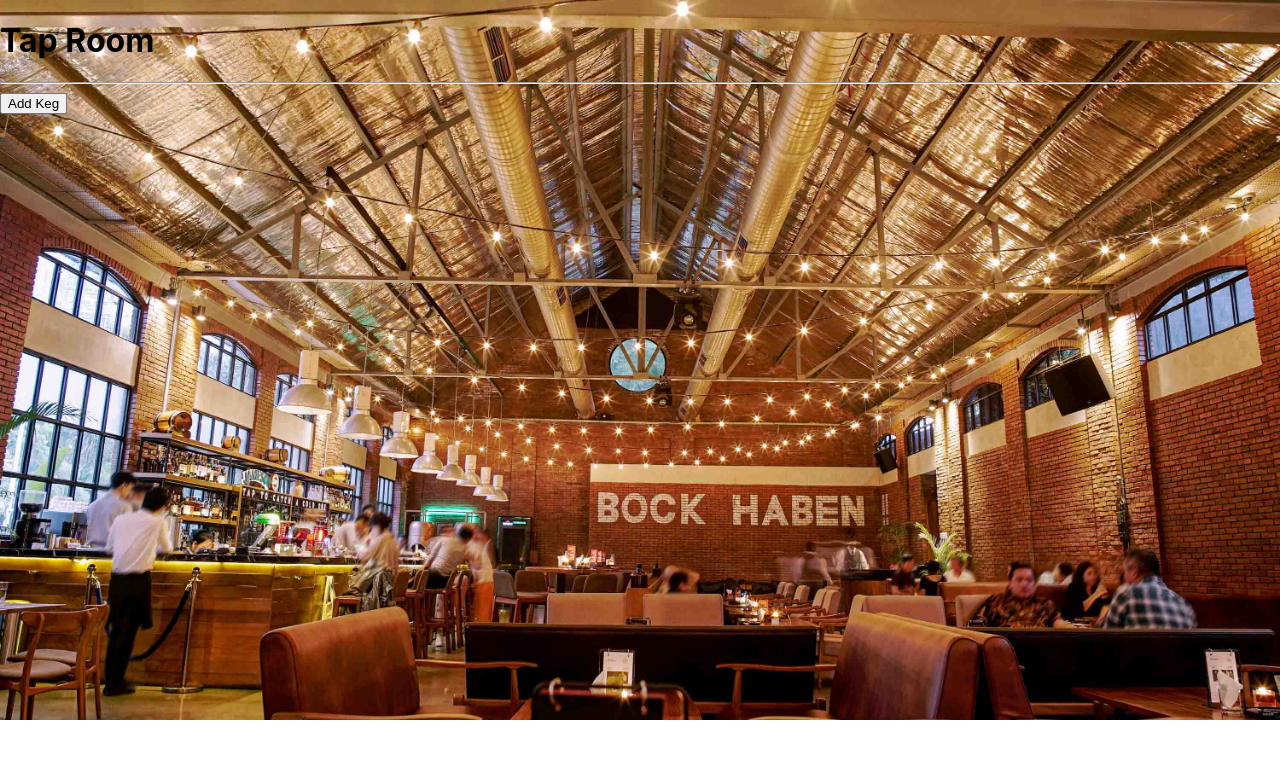
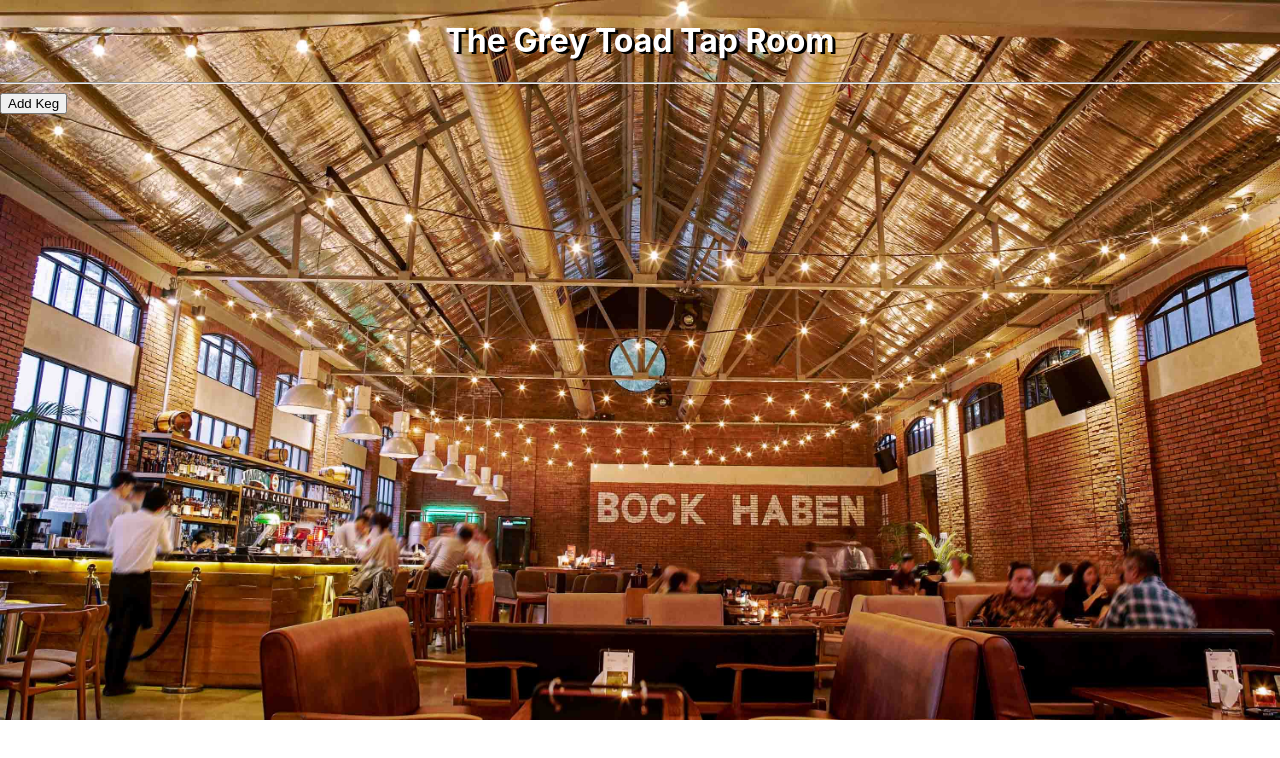
Before and after one commit to jmlden36/tap-room, a React (Create React App) app: page / in a window 1280 px wide. Shown: the top 758 px of the page. Built offline with nearby package versions, Linux system fonts and the light colour scheme.

Commit message:
style heading

```diff
--- a/src/components/Header.js
+++ b/src/components/Header.js
@@ -1,9 +1,15 @@
 import React from "react";
+
+const header = {
+  color: 'white',
+  textAlign: 'center',
+  textShadow: '3px 2px black'
+}
 
 function Header () {
   return (
     <React.Fragment>
-      <h1>Tap Room</h1>
+      <h1 style={header}>The Grey Toad Tap Room</h1>
     </React.Fragment>
   );
 }
--- a/src/components/KegDetail.js
+++ b/src/components/KegDetail.js
@@ -1,5 +1,6 @@
 import React from "react";
 import PropTypes from "prop-types";
+
 const detailCard = {
   border: '2px solid black',
   color: 'black',
```
